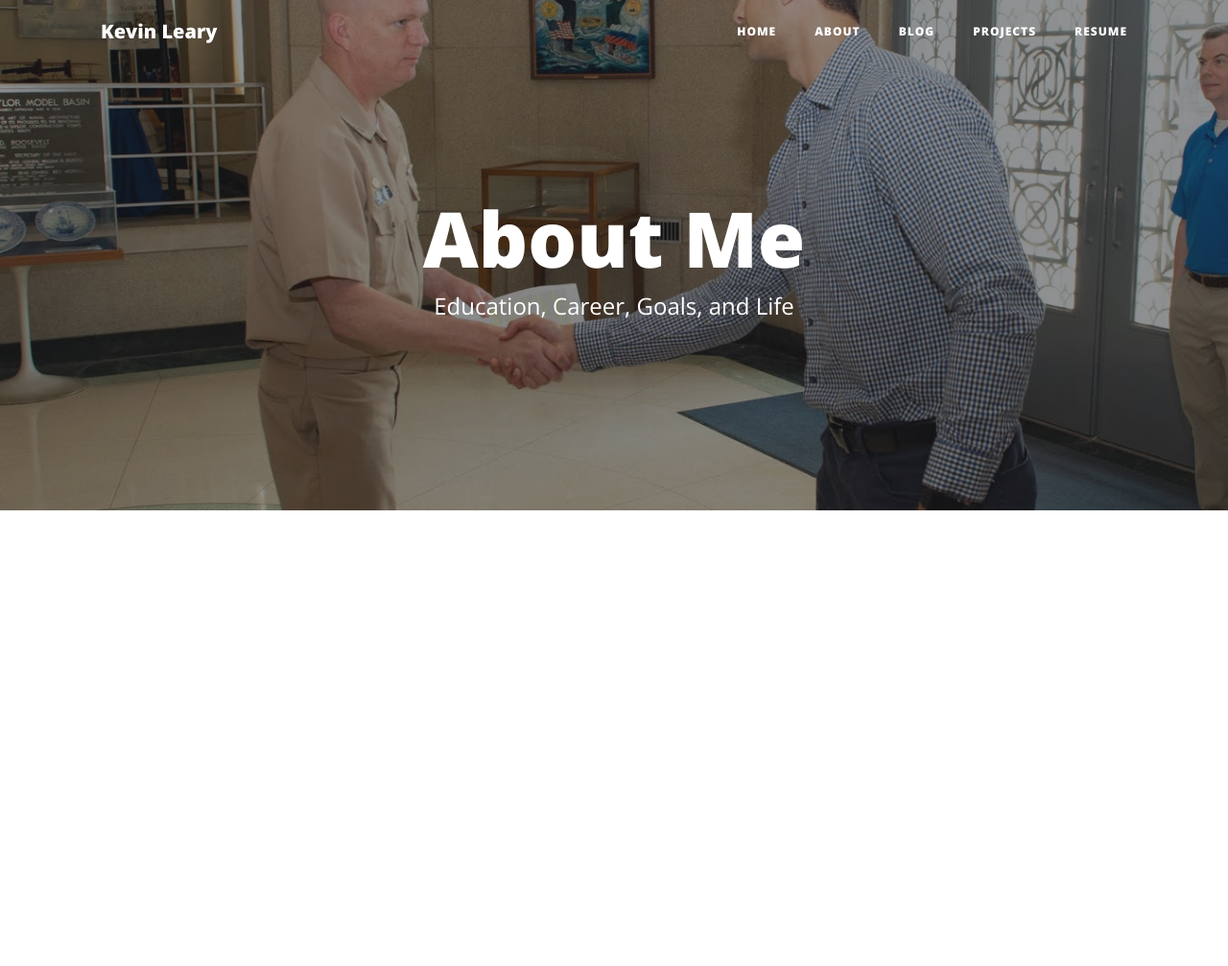
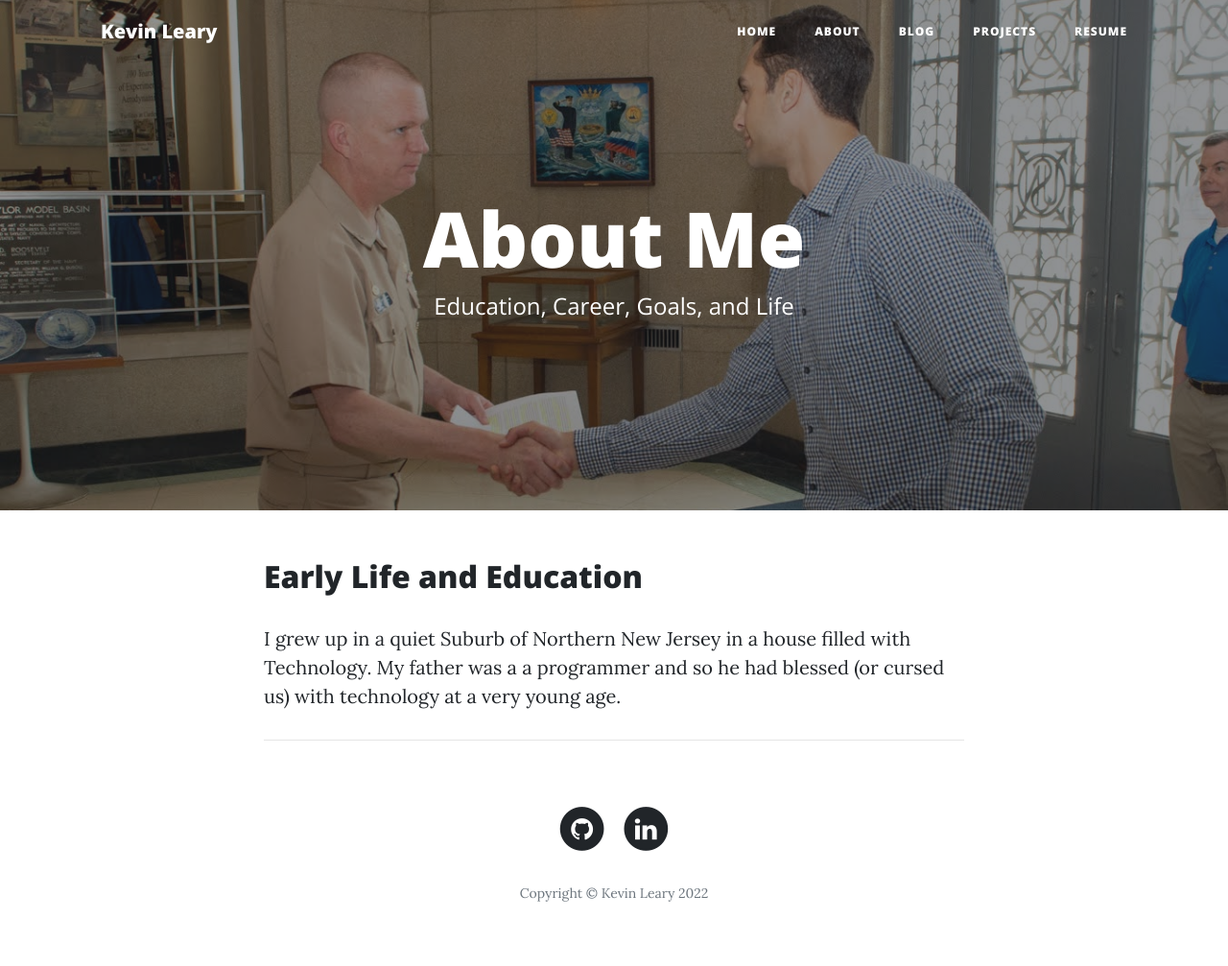
Before and after one commit to kevinleary/kevinleary.github.io, a website: page about.html in a window 1280 px wide. Shown: the whole page at 96% size. Before the commit the page ends 800 px from the top, so only its background shows below. Drawn offline with nearby package versions, Linux system fonts and the light colour scheme.

Commit message:
some simple changes to about

```diff
--- a/about.html
+++ b/about.html
@@ -59,7 +59,7 @@
     </nav>
 
     <!-- Page Header -->
-    <header class="masthead" style="background-image: url('img/handshake.jpg')">
+    <header class="masthead" style="background-image: url('img/handshake.jpg'); background-position-y: 15% ;">
         <div class="overlay"></div>
         <div class="container">
           <div class="row">
@@ -73,6 +73,53 @@
         </div>
     </header>
 
+    <!-- About write up -->
+    <div class="container">
+      <div class="row">
+        <div class="col-lg-8 col-md-10 mx-auto">
+          <div class="post-preview">
+              <h2 class="post-title">
+                Early Life and Education
+              </h2>
+                <p class="post-subtitle">
+                   I grew up in a quiet Suburb of Northern New Jersey in a house filled with Technology.
+                   My father was a a programmer and so he had blessed (or cursed us) with technology at a very young age.
+                </p>
+              </a>
+            </div>
+          <hr>
+        </div>
+      </div>
+    </div>
+
+    <!-- Footer -->
+    <footer>
+      <div class="container">
+        <div class="row">
+          <div class="col-lg-8 col-md-10 mx-auto">
+            <ul class="list-inline text-center">
+              <li class="list-inline-item">
+                <a href="https://github.com/kevinleary">
+                  <span class="fa-stack fa-lg">
+                    <i class="fa fa-circle fa-stack-2x"></i>
+                    <i class="fa fa-github fa-stack-1x fa-inverse"></i>
+                  </span>
+                </a>
+              </li>
+              <li class="list-inline-item">
+                <a href="https://www.linkedin.com/in/kevinnleary/">
+                  <span class="fa-stack fa-lg">
+                    <i class="fa fa-circle fa-stack-2x"></i>
+                    <i class="fa fa-linkedin fa-stack-1x fa-inverse"></i>
+                  </span>
+                </a>
+              </li>
+            </ul>
+            <p class="copyright text-muted">Copyright &copy; Kevin Leary 2022</p>
+          </div>
+        </div>
+      </div>
+    </footer>
 
     <!-- Bootstrap core JavaScript -->
     <script src="vendor/jquery/jquery.min.js"></script>
--- a/package.json
+++ b/package.json
@@ -27,7 +27,8 @@
     },
     "scripts": {
         "ws": "ws --spa index.html",
-        "ws:multi": "ws"
+        "ws:about": "ws --spa about.html",
+        "ws:all": "ws"
     },
     "dependencies": {
         "bootstrap": "4.6.0",
```
Also changed, not shown: index.html (+1 -0 lines).
